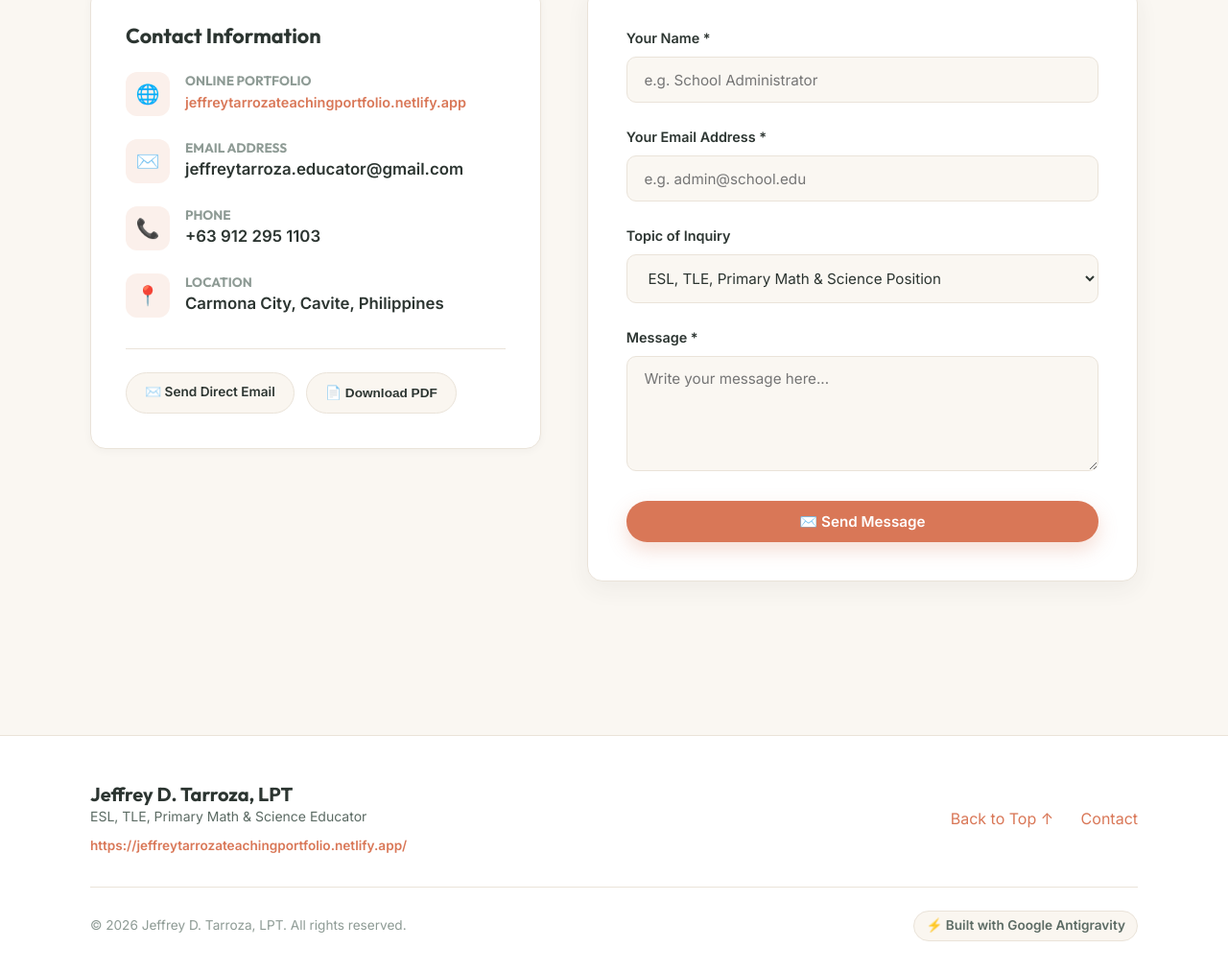
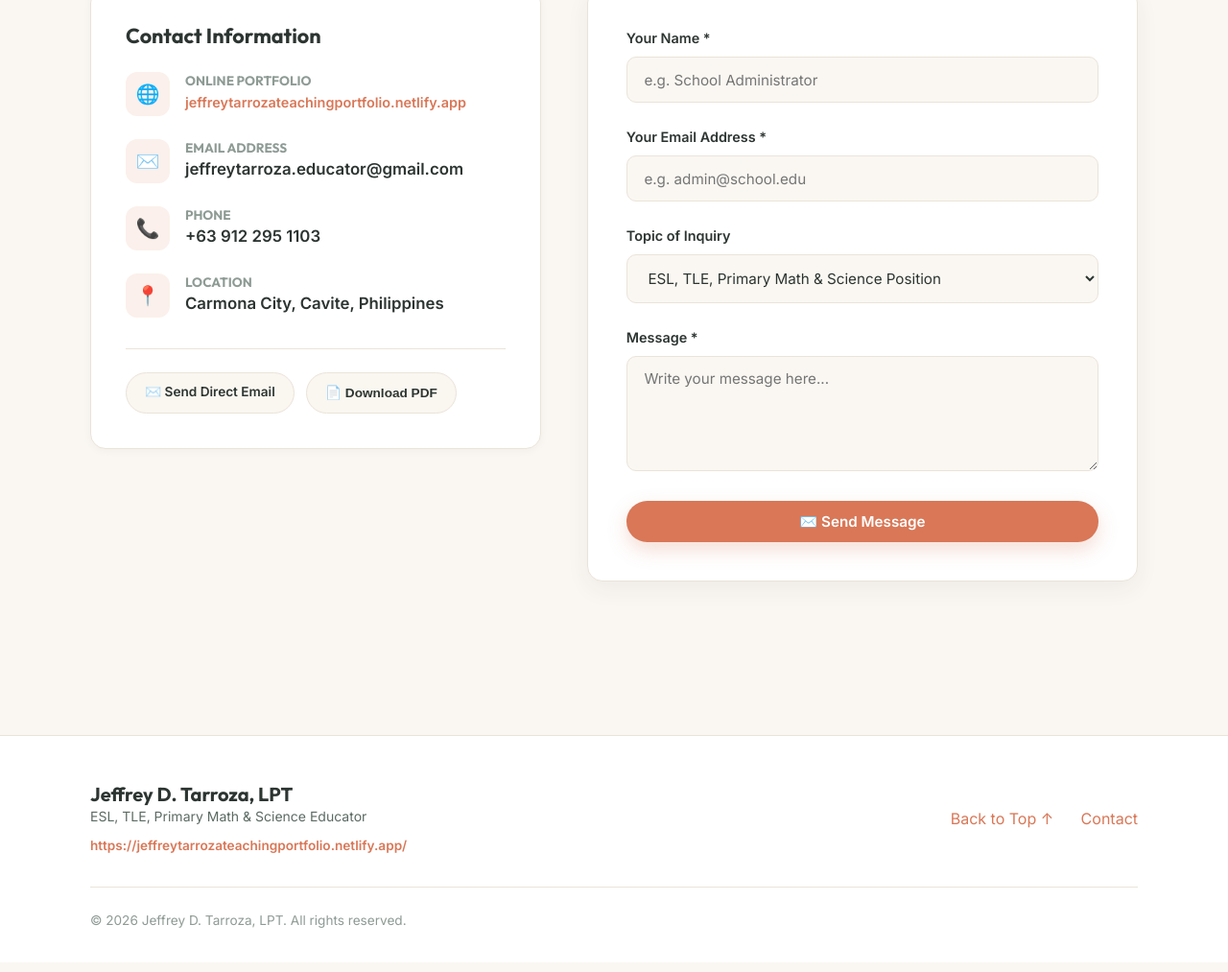
Before and after one commit to jefftarroza-maker/Jeffrey-Tarroza-Portfolio, a plain HTML site: page index.html in a window 1280 px wide. Shown: the part 10383-11396 px from the top of the page at 96% size. Drawn offline with Linux system fonts and the light colour scheme.

Commit message:
Remove Built with Google Antigravity footer badge

```diff
--- a/index.html
+++ b/index.html
@@ -478,9 +478,6 @@
             </div>
             <div class="footer-bottom">
                 <p>&copy; <span id="copyrightYear">2026</span> <span id="footerCopyName">Jeffrey D. Tarroza, LPT</span>. All rights reserved.</p>
-                <div class="antigravity-badge">
-                    ⚡ Built with Google Antigravity
-                </div>
             </div>
         </div>
     </footer>
```
